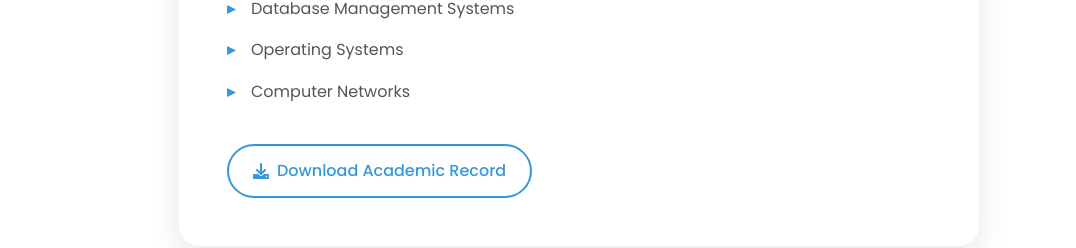
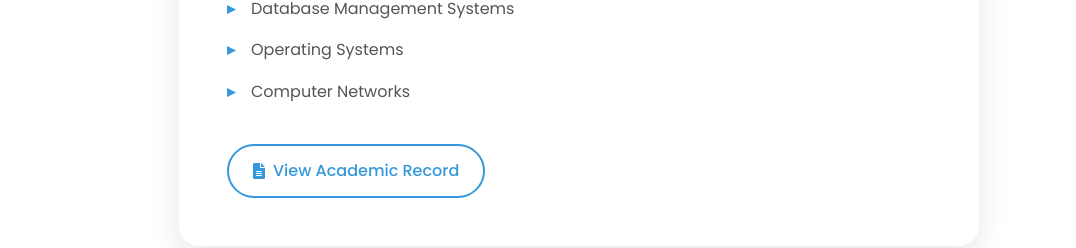
Before and after one commit to hardiksharma0511/Portfolio, a plain HTML site: page index.html in a window 1280 px wide. Shown: the part 2072-2320 px from the top of the page, without its empty margins (61-1137 px from the left). Drawn offline with nearby package versions, Linux system fonts and the light colour scheme.

Commit message:
Update index.html

```diff
--- a/index.html
+++ b/index.html
@@ -94,8 +94,8 @@
                             <li>Operating Systems</li>
                             <li>Computer Networks</li>
                         </ul>
-                        <a href="4sempdf.pdf" class="btn btn-outline" download>
-                            <i class="fas fa-download"></i> Download Academic Record
+                        <a href="4sempdf.pdf" class="btn btn-outline" target="_blank">
+                            <i class="fas fa-file-alt"></i> View Academic Record
                         </a>
                     </div>
                 </div>
```
